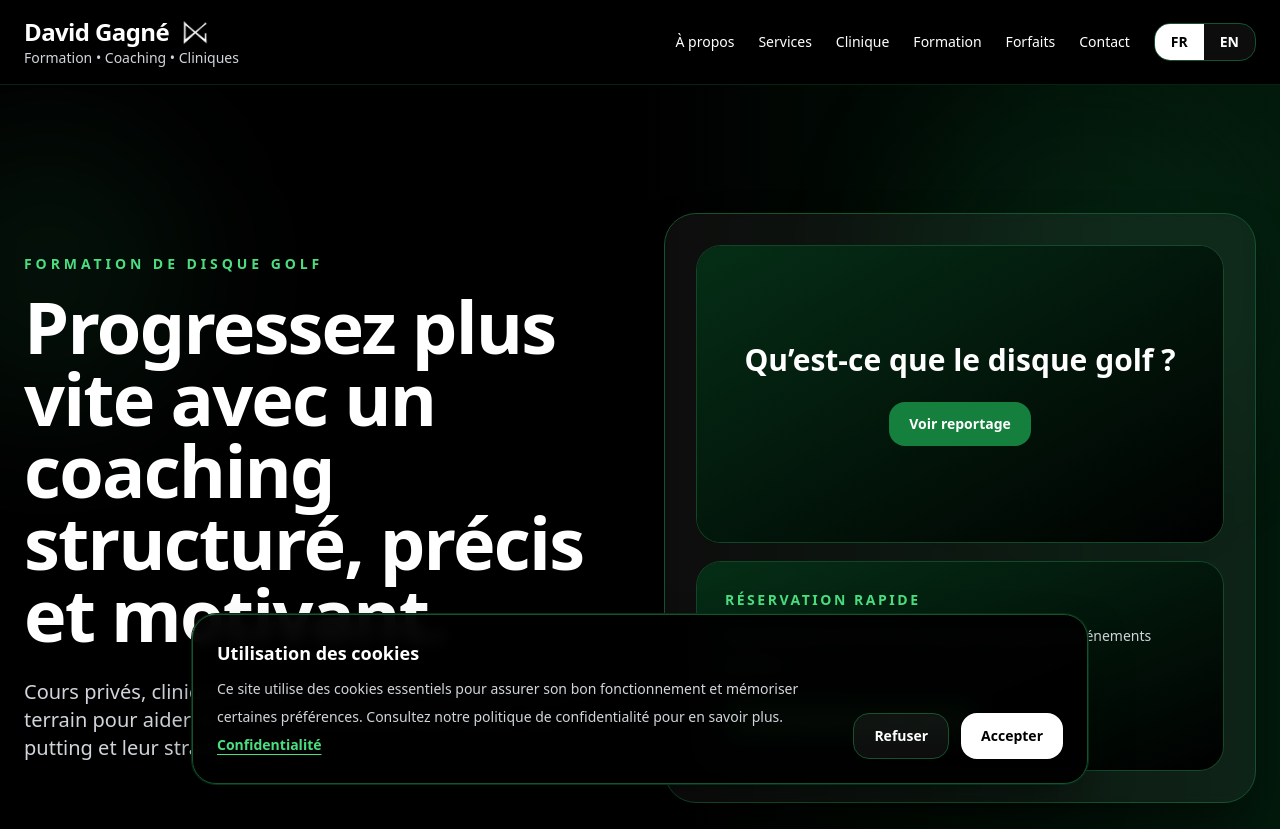
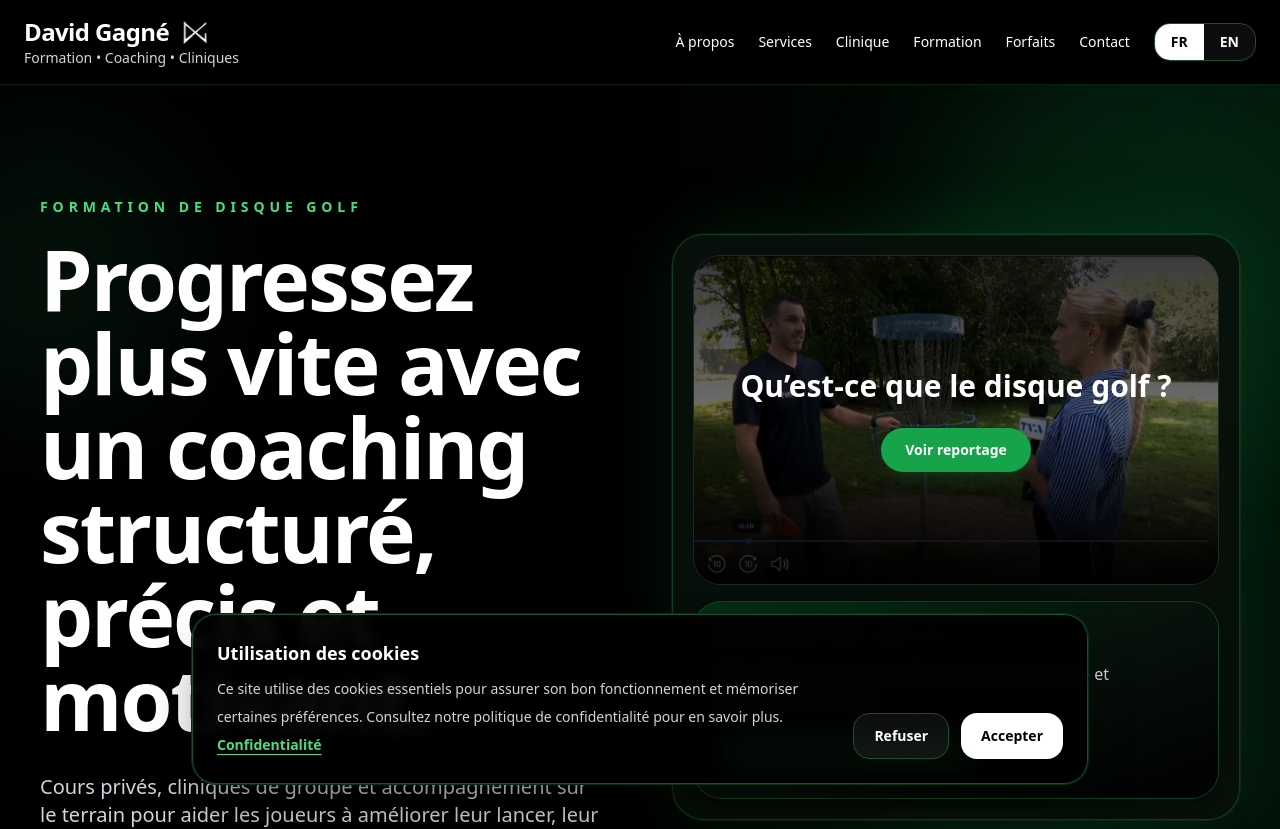
Before and after one commit to DGDiscgolf/DG_Discgolf, a React (Vite) app: page / in a window 1280 px wide. Shown: the top 829 px of the page. Built offline with nearby package versions, Linux system fonts and the light colour scheme.

Commit message:
Update App.jsx

```diff
--- a/src/App.jsx
+++ b/src/App.jsx
@@ -33,14 +33,14 @@ export default function App() {
         privacy: "Confidentialité",
       },
       hero: {
-        badge: "Formation de disque golf",
+        badge: "FORMATION DE DISQUE GOLF",
         title: "Progressez plus vite avec un coaching structuré, précis et motivant.",
         text: "Cours privés, cliniques de groupe et accompagnement sur le terrain pour aider les joueurs à améliorer leur lancer, leur putting et leur stratégie de jeu.",
         objectiveLabel: "Objectif",
         objectiveTitle: "Mieux lancer. Mieux scorer. Plus de plaisir.",
         objectiveText:
           "Une approche claire pour développer les bases techniques, corriger les habitudes et bâtir une progression durable.",
-        bookingLabel: "Réservation rapide",
+        bookingLabel: "RÉSERVATION RAPIDE",
         bookingText:
           "Disponible pour cours privés, cliniques de groupe et événements spéciaux.",
         bookingButton: "Voir les options de réservation",
@@ -131,14 +131,14 @@ export default function App() {
         privacy: "Privacy",
       },
       hero: {
-        badge: "Disc golf coaching",
+        badge: "DISC GOLF COACHING",
         title: "Improve faster with structured, precise and motivating coaching.",
         text: "Private lessons, group clinics and on-course coaching to help players improve their throwing, putting and game strategy.",
         objectiveLabel: "Goal",
         objectiveTitle: "Throw better. Score better. More fun.",
         objectiveText:
           "A clear approach to build strong fundamentals, correct habits and create lasting progress.",
-        bookingLabel: "Quick booking",
+        bookingLabel: "QUICK BOOKING",
         bookingText:
           "Available for private lessons, group clinics and special events.",
         bookingButton: "View booking options",
@@ -231,58 +231,72 @@ export default function App() {
     <div className="min-h-screen bg-black text-white">
       <main>
         <section className="relative isolate overflow-hidden bg-black">
-          <div className="absolute inset-0 bg-gradient-to-r from-black via-black/85 to-green-950/55" />
+          <div className="absolute inset-0 bg-gradient-to-r from-black via-black/90 to-green-950/40" />
           <div className="absolute -left-24 top-10 h-72 w-72 rounded-full bg-green-900/20 blur-3xl" />
-          <div className="absolute right-0 top-0 h-96 w-96 rounded-full bg-green-700/10 blur-3xl" />
+          <div className="absolute right-[-80px] top-[-40px] h-[28rem] w-[28rem] rounded-full bg-green-500/10 blur-3xl" />
+          <div className="absolute right-[10%] bottom-[-80px] h-72 w-72 rounded-full bg-green-700/10 blur-3xl" />
 
-          <div className="relative mx-auto grid max-w-7xl gap-12 px-6 py-24 md:grid-cols-2 md:items-center md:py-32">
-            <div>
-              <p className="mb-4 text-sm font-semibold uppercase tracking-[0.28em] text-green-400">
+          <div className="relative mx-auto grid max-w-7xl gap-12 px-6 py-20 md:grid-cols-2 md:items-center md:px-8 md:py-28 lg:gap-16 lg:px-10">
+            <div className="max-w-2xl">
+              <p className="mb-5 text-xs font-semibold uppercase tracking-[0.35em] text-green-400 sm:text-sm">
                 {t.hero.badge}
               </p>
 
-              <h1 className="max-w-3xl text-5xl font-black leading-[0.95] tracking-tight text-white md:text-7xl">
+              <h1 className="max-w-3xl text-5xl font-black leading-[0.92] tracking-tight text-white sm:text-6xl lg:text-7xl xl:text-[5.25rem]">
                 {t.hero.title}
               </h1>
 
-              <p className="mt-7 max-w-2xl text-lg leading-8 text-gray-300 md:text-xl">
+              <p className="mt-8 max-w-xl text-base leading-8 text-gray-300 sm:text-lg md:text-xl">
                 {t.hero.text}
               </p>
             </div>
 
-            <div className="rounded-[2rem] border border-green-900 bg-white/5 p-8 shadow-2xl shadow-black/50 backdrop-blur-sm">
+            <div className="relative">
+              <div className="rounded-[2rem] border border-green-900/70 bg-[#07110b]/90 p-4 shadow-[0_0_80px_rgba(34,197,94,0.12)] ring-1 ring-white/5 backdrop-blur-sm sm:p-5">
                 <a
                   href="https://www.tvaplus.ca/video/to-pfsq-frisbeegolf-web-transfer-1601183248"
                   target="_blank"
                   rel="noopener noreferrer"
-                className="block overflow-hidden rounded-3xl bg-black ring-1 ring-green-900/80 transition hover:ring-green-500"
+                  className="group relative block overflow-hidden rounded-[1.75rem] border border-white/10"
                 >
-                <div className="flex aspect-video w-full items-center justify-center bg-gradient-to-br from-green-950 to-black p-6 text-center">
-                  <div>
-                    <h3 className="text-2xl font-bold text-white md:text-3xl">
+                  <div className="relative aspect-[16/10] w-full">
+                    <img
+                      src="/att.ce3rBjKTpooWWhcWu58lS0RZ0bKAegLZsjJ2oBxht2Y.jpeg"
+                      alt={t.hero.reportTitle}
+                      className="h-full w-full object-cover transition duration-500 group-hover:scale-105"
+                    />
+
+                    <div className="absolute inset-0 bg-black/45" />
+                    <div className="absolute inset-0 bg-gradient-to-t from-black/70 via-black/20 to-black/20" />
+
+                    <div className="absolute inset-0 flex flex-col items-center justify-center px-6 text-center">
+                      <h3 className="max-w-md text-2xl font-bold text-white sm:text-3xl">
                         {t.hero.reportTitle}
                       </h3>
 
-                    <span className="mt-6 inline-flex rounded-2xl bg-green-700 px-5 py-3 text-sm font-semibold text-white transition hover:bg-green-600">
+                      <span className="mt-6 inline-flex rounded-full bg-green-600 px-6 py-3 text-sm font-semibold text-white shadow-lg shadow-green-900/30 transition group-hover:bg-green-500">
                         {t.hero.reportButton}
                       </span>
                     </div>
                   </div>
                 </a>
 
-              <div className="mt-5 rounded-3xl bg-gradient-to-br from-green-950 to-black p-7 ring-1 ring-green-900/80">
-                <div className="text-sm font-semibold uppercase tracking-[0.18em] text-green-400">
+                <div className="mt-4 rounded-[1.75rem] border border-green-900/70 bg-gradient-to-br from-green-950 via-[#07110b] to-black p-6 shadow-lg shadow-black/30">
+                  <div className="text-xs font-semibold uppercase tracking-[0.35em] text-green-400 sm:text-sm">
                     {t.hero.bookingLabel}
                   </div>
-                <p className="mt-3 text-sm leading-7 text-gray-300">
+
+                  <p className="mt-4 text-sm leading-7 text-gray-300 sm:text-base">
                     {t.hero.bookingText}
                   </p>
+
                   <Link
                     to="/contact"
-                  className="mt-5 inline-flex rounded-2xl bg-green-700 px-5 py-3 text-sm font-semibold text-white transition hover:bg-green-600"
+                    className="mt-5 inline-flex rounded-full bg-green-600 px-6 py-3 text-sm font-semibold text-white transition hover:bg-green-500"
                   >
                     {t.hero.bookingButton}
                   </Link>
+                </div>
               </div>
             </div>
           </div>
```
Lines whose indentation alone changed are shown as unchanged.
